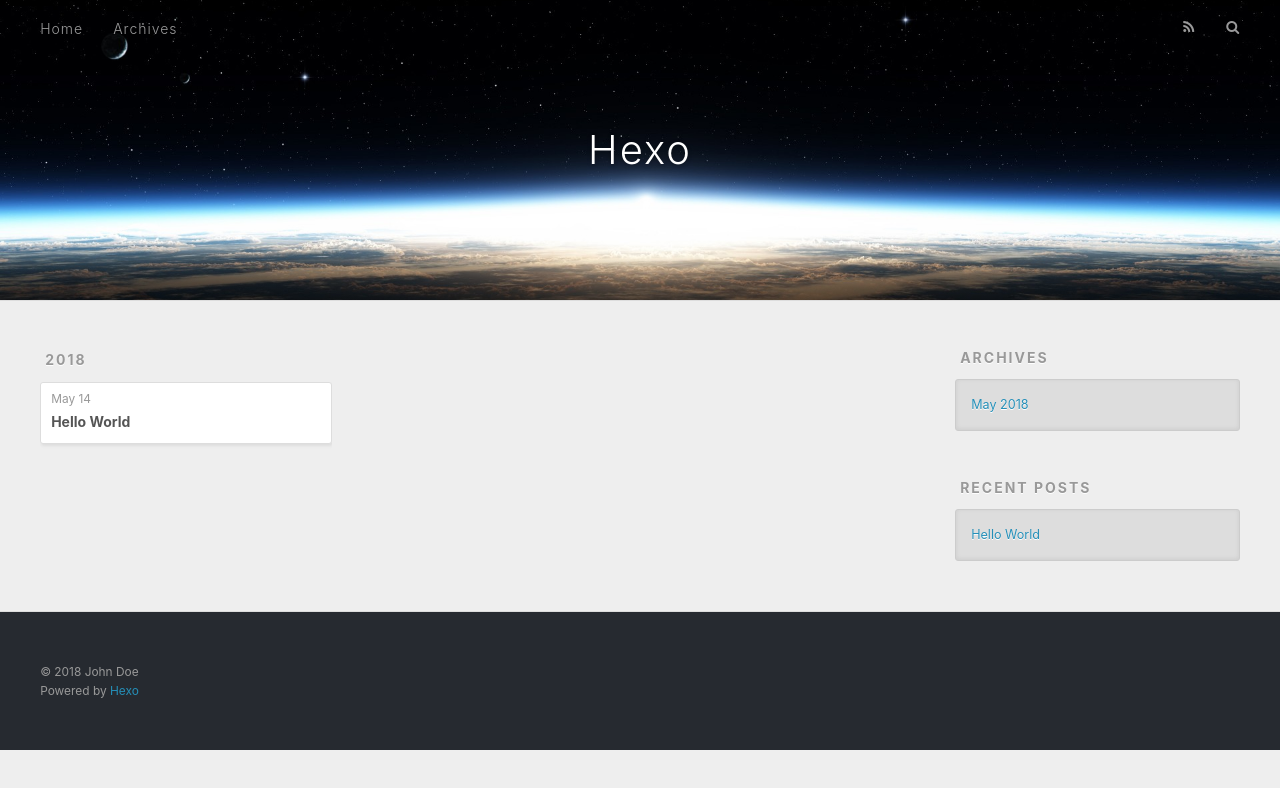
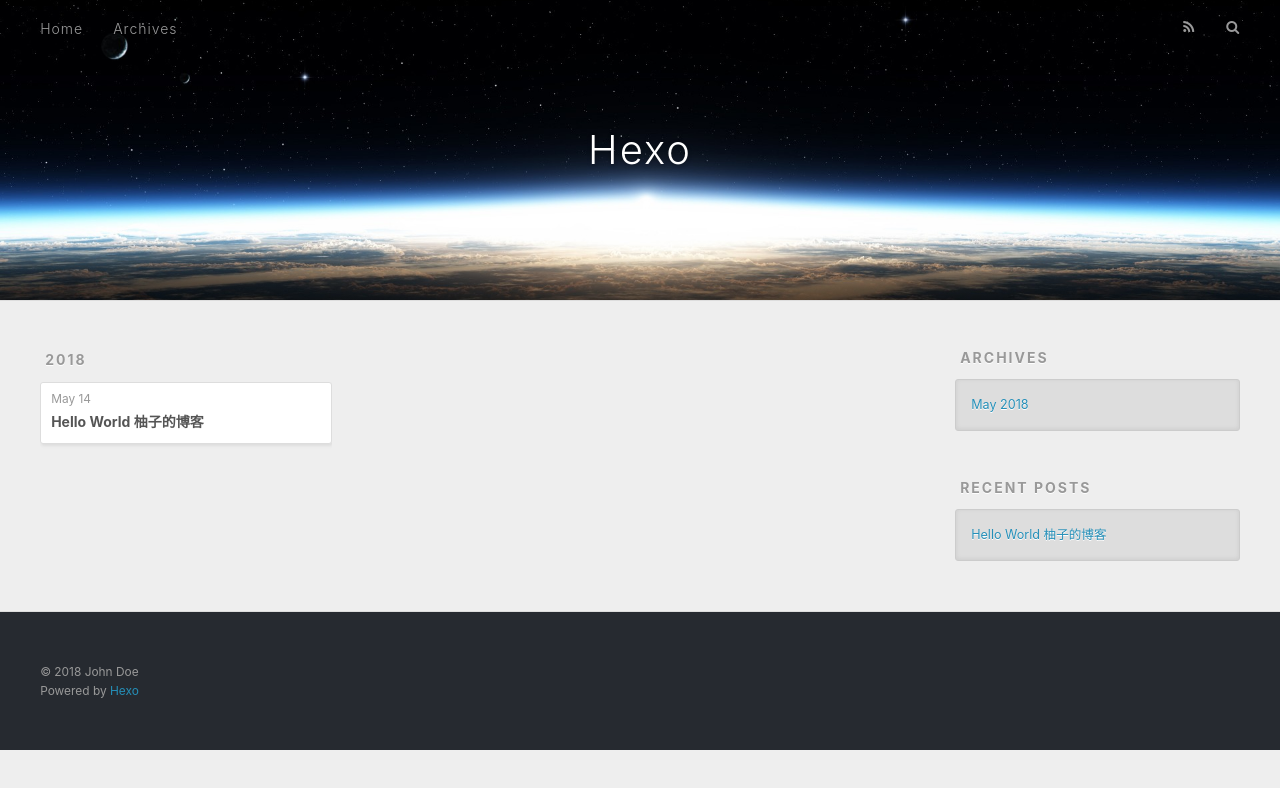
Before and after one commit to dadadayouzi/dadadayouzi.github.io, a plain HTML site: page archives/index.html in a window 1280 px wide. Drawn offline with nearby package versions, Linux system fonts and the light colour scheme.

Commit message:
Site updated: 2018-05-14 16:45:42

```diff
--- a/archives/index.html
+++ b/archives/index.html
@@ -82,7 +82,7 @@
 
 
     <h1 itemprop="name">
-      <a class="archive-article-title" href="/2018/05/14/hello-world/">Hello World</a>
+      <a class="archive-article-title" href="/2018/05/14/hello-world/">Hello World 柚子的博客</a>
     </h1>
 
 
@@ -124,7 +124,7 @@
       <ul>
 
           <li>
-            <a href="/2018/05/14/hello-world/">Hello World</a>
+            <a href="/2018/05/14/hello-world/">Hello World 柚子的博客</a>
           </li>
 
       </ul>
```
Also changed, not shown: 2018/05/14/hello-world/index.html (+6 -6 lines), archives/2018/05/index.html (+2 -2 lines), archives/2018/index.html (+2 -2 lines), index.html (+2 -2 lines).
